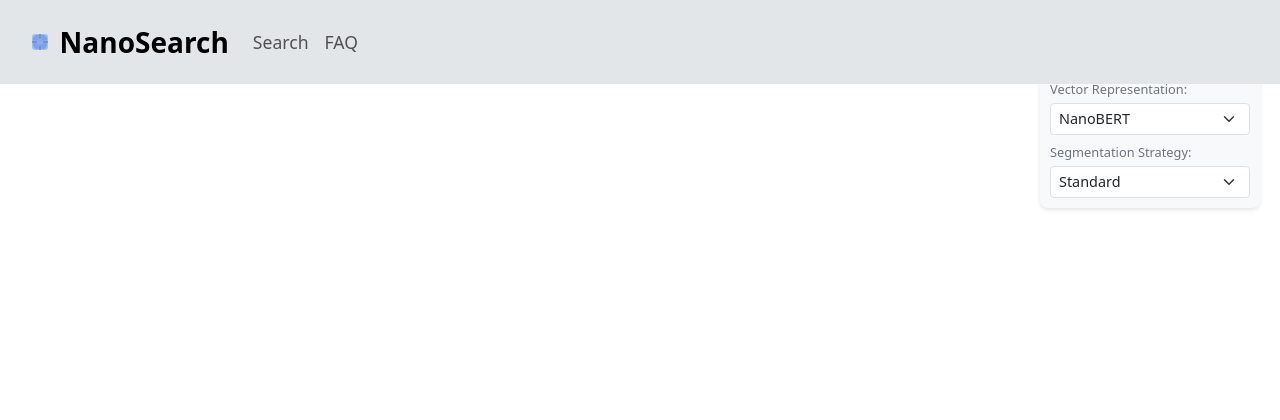
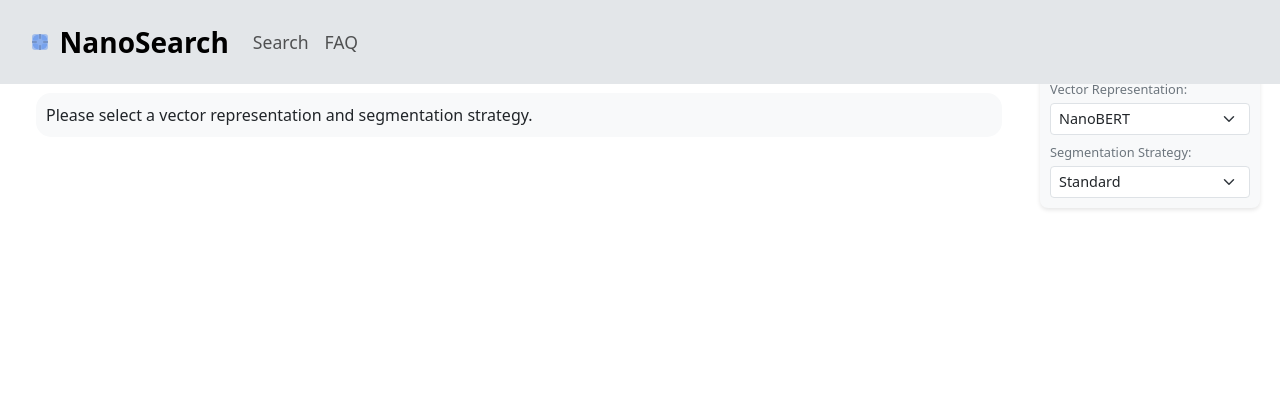
Before and after one commit to alan-yahya/nanoscience-semantic-search, a Flask app: template templates/index.html in a window 1280 px wide. Shown: the top 420 px of the page. Run offline with Flask 3, Linux system fonts and the light colour scheme; the template is opened without the code that fills it, so the values that code supplies are empty; parts of the project's set-up code (start-up, migrations or seed data) failed here and were passed over.

Commit message:
feat: Add initial message for vector representation and segmentation strategy

```diff
--- a/static/js/ChatBox.jsx
+++ b/static/js/ChatBox.jsx
@@ -7,6 +7,10 @@ const ChatBox = ({ faissCount, vectorDim }) => {
     React.useEffect(() => {
         // Add initial stats message and a welcome message
         setMessages([
+            {
+                type: 'assistant',
+                content: 'Please select a vector representation and segmentation strategy.'
+            },
             {
                 type: 'assistant',
                 content: `
--- a/templates/index.html
+++ b/templates/index.html
@@ -23,7 +23,9 @@
     <!-- Chat Container -->
     <div class="chat-scroll-area">
         <div class="chat-container container-fluid" id="chatContainer">
-            <!-- Only one initial message will be added here via JavaScript -->
+            <div class="assistant-message">
+                Please select a vector representation and segmentation strategy.
+            </div>
         </div>
     </div>
 
```
Also changed, not shown: static/js/ChatContainer.jsx (+8 -2 lines).
